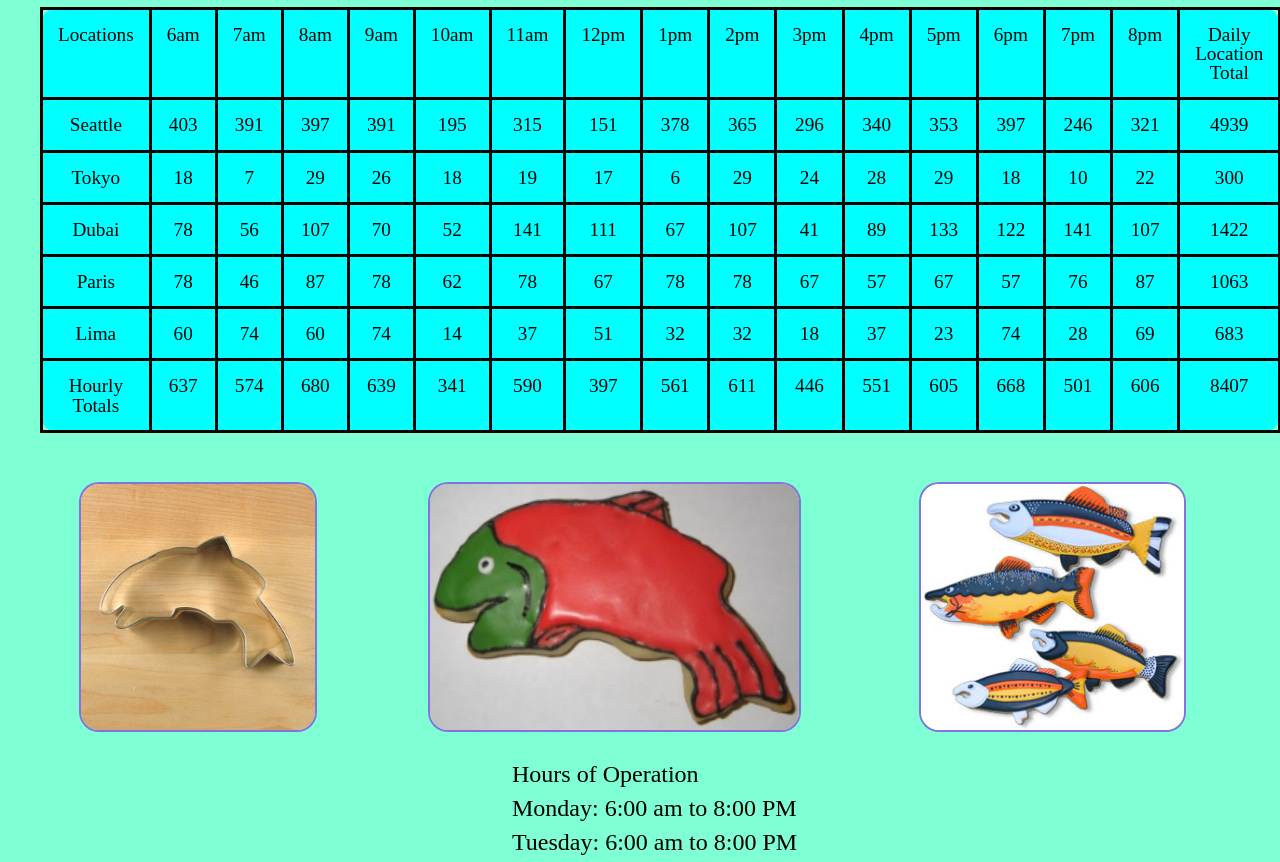
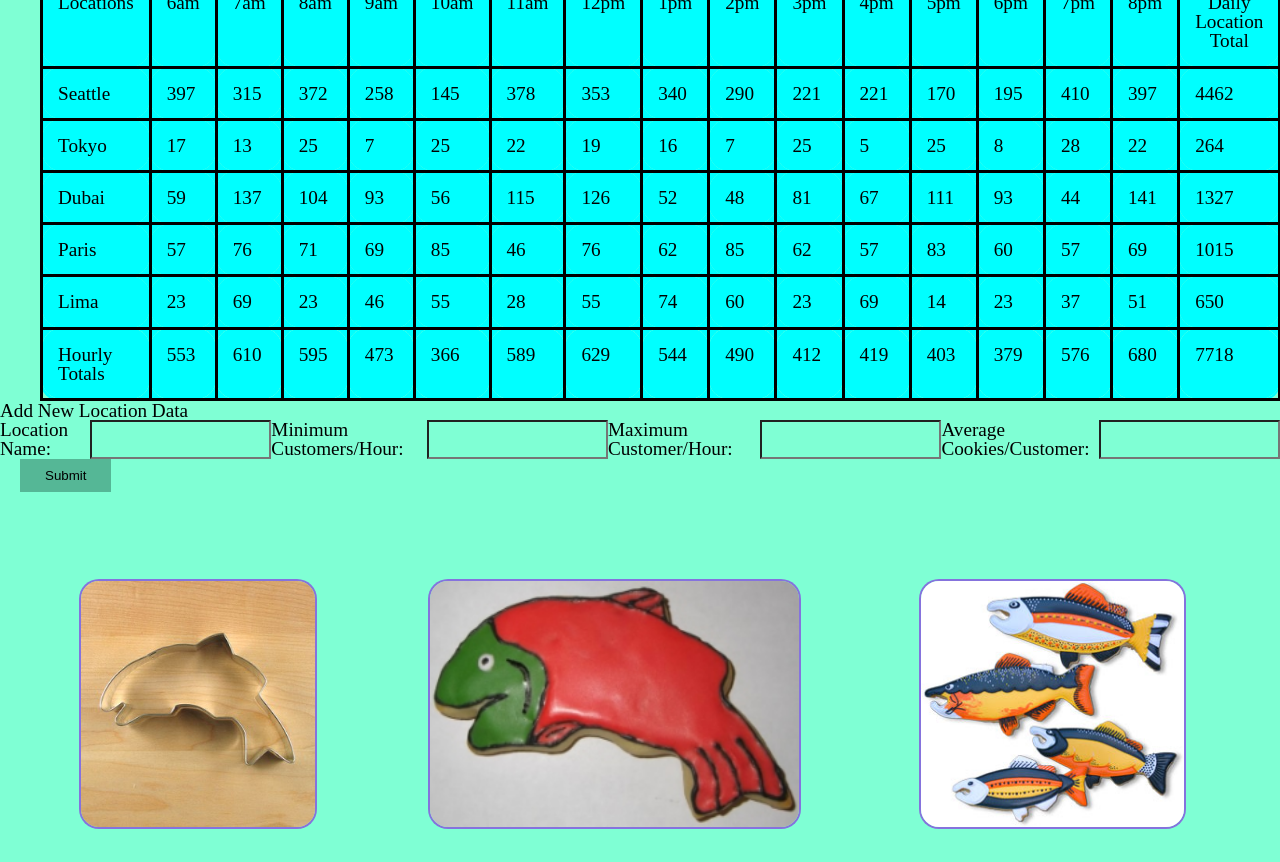
Before and after one commit to cesarderio/Cookie-stand, a plain HTML site: page sales.html in a window 1280 px wide. Shown: the part 372-1234 px from the top of the page. Drawn offline with Linux system fonts and the light colour scheme.

Commit message:
table and footer updates

```diff
--- a/app.js
+++ b/app.js
@@ -9,11 +9,11 @@ let days = [
   "Saturday",
   "Sunday",
 ];
-
 let open = "6:00 am to 8:00 PM";
 let closed = "Sorry we're closed";
 
 //Welcome
+/*
 let welcome = document.getElementById("Welcome");
 let welcomeHeading = document.createElement("h2");
 welcomeHeading.textContent = "Welcome to Pat's Salmon Cookies!";
@@ -24,8 +24,8 @@ let intropara = document.createElement("p");
 intropara.textContent =
   "Pat's Salmon Cookies started as a small corner stand by Pat himself, way back in the day. His family has kept their family recipe for generations, and now they want to share their delicious cookies with the world! Come on in and check out our variety of gluten free, animal and kid friendly cookies! ";
 intro.appendChild(intropara);
-
-// Hours
+*/
+//----Hours-of-Operation------------------------
 let hoursOpen = document.getElementById("Hours");
 let hoursHeading = document.createElement("h2");
 hoursHeading.textContent = "Hours of Operation";
@@ -40,7 +40,6 @@ for (let i = 0; i < days.length - 1; i++) {
   listItem.textContent = `${days[i]}: ${open}`;
   dailyHoursOpen.appendChild(listItem);
 }
-
 let closedSun = document.createElement("li");
 closedSun.textContent = `${days.pop()}: ${closed}`;
 dailyHoursOpen.appendChild(closedSun);
@@ -65,26 +64,20 @@ let hours = [
 ];
 //---------------Global----------------------------------
 
-let tblElem = document.getElementById("results");
-let tableElem = document.createElement("table");
-tblElem.appendChild(tableElem);
-
+let salesTable = document.getElementById("salesTable");
+let tableElem = document.createElement("table");    /*change to tbl */
+salesTable.appendChild(tableElem);
 let allCookieCafes = [];
 
-//-----Random-num-Generator-------------------
-/*function getRandom(min, max) {
-  return Math.floor(Math.random() * (max - min + 1)) + min;
-}
-*/
 // Constructor -------------------------------------
 function ShopLocations(location, minHrCust, maxHrCust, averageCookiesPerCust) {
   this.location = location;
   this.minHrCust = minHrCust;
   this.maxHrCust = maxHrCust;
   this.averageCookiesPerCust = averageCookiesPerCust;
+  this.hrlyTotal = [];
   this.dailyTotal = 0;
-  this.hrlyTotal = [];
-  this.customer = [];
+  this.customersPerHr = [];
   allCookieCafes.push(this);
 }
 
@@ -96,7 +89,7 @@ new ShopLocations("Lima", 2, 16, 4.6);
 
 ShopLocations.prototype.custPerHour = function () {
   for (let i = 0; i < hours.length; i++) {
-    this.customer.push(
+    this.customersPerHr.push(
       Math.floor(
         Math.random() * (this.maxHrCust - this.minHrCust + 1) + this.minHrCust
       )
@@ -104,18 +97,17 @@ ShopLocations.prototype.custPerHour = function () {
   }
 };
 
-ShopLocations.prototype.cookiesPerHr = function () {
-  for (let i = 0; i < this.customer.length; i++) {
+ShopLocations.prototype.totalPerHr = function () {
+  for (let i = 0; i < this.customersPerHr.length; i++) {
     this.hrlyTotal[i] = Math.round(
-      this.customer[i] * this.averageCookiesPerCust
+      this.customersPerHr[i] * this.averageCookiesPerCust
     );
     this.dailyTotal += this.hrlyTotal[i];
-    console.log(this.hrlyTotal[i]);
+
   }
 };
 // Table DOM Render----------
 ShopLocations.prototype.render = function () {
-  // tr is ul
   let trElem = document.createElement("tr");
   tableElem.appendChild(trElem);
 
@@ -131,6 +123,13 @@ ShopLocations.prototype.render = function () {
   tdElem = document.createElement("td");
   tdElem.textContent = this.dailyTotal;
   trElem.appendChild(tdElem);
+
+  ShopLocations.prototype.renderAll = function(){
+    this.custPerHour();
+    this.totalPerHr();
+    this.dailyTotal();
+    this.render();
+  };
 };
 
 //---------------------------HEADER---------
@@ -151,7 +150,8 @@ function createHeader() {
   tableElem.appendChild(trElem);
 }
 createHeader();
-//-------------------------------
+
+//--------------Create-Footer-----------------
 function createFooter() {
   let trFoot = document.createElement("tfoot");
   let trElem = document.createElement("tr");
@@ -182,24 +182,70 @@ function createFooter() {
 }
 
 //----------------------------
+function renderAllLocations(){
+  for(let i = 0; i < allCookieCafes.length; i++){
+    allCookieCafes[i].custPerHour();
+    allCookieCafes[i].totalPerHr();
+    allCookieCafes[i].render();
+  }
+}
+renderAllLocations();
 
+/*
 allCookieCafes[0].custPerHour();
 allCookieCafes[1].custPerHour();
 allCookieCafes[2].custPerHour();
 allCookieCafes[3].custPerHour();
 allCookieCafes[4].custPerHour();
 
-allCookieCafes[0].cookiesPerHr();
-allCookieCafes[1].cookiesPerHr();
-allCookieCafes[2].cookiesPerHr();
-allCookieCafes[3].cookiesPerHr();
-allCookieCafes[4].cookiesPerHr();
+allCookieCafes[0].totalPerHr();
+allCookieCafes[1].totalPerHr();
+allCookieCafes[2].totalPerHr();
+allCookieCafes[3].totalPerHr();
+allCookieCafes[4].totalPerHr();
 
 allCookieCafes[0].render();
 allCookieCafes[1].render();
 allCookieCafes[2].render();
 allCookieCafes[3].render();
 allCookieCafes[4].render();
+*/
+createFooter();
 
-createFooter();
-//createFooter();
+
+//----------Create-New-Location-Form-------
+let addLocationForm = document.getElementById("newLocation");
+let locationName = document.getElementById("locationName");
+let minCust = document.getElementById("minCust");
+let maxCust = document.getElementById("maxCust");
+let avgCC = document.getElementById("avgCC");
+
+
+function newLocationSubmit(event) {
+  event.preventDefault();
+
+  let locationNameTarget = event.target.locationName.value;
+  console.log(locationName);
+
+  let minCustTarget = +event.target.minCust.value;
+  console.log(minCust);
+
+  let maxHrCustTarget = +event.target.maxCust.value;
+  console.log(maxCust);
+
+  let avgCCTarget = +event.target.avgCC.value;
+  console.log(avgCC);
+
+  let newStore = new ShopLocations(locationNameTarget, minCustTarget, maxHrCustTarget, avgCCTarget);
+
+  newStore.custPerHour();
+  newStore.totalPerHr();
+  newStore.render();
+let tableFoot = document.querySelector('tfoot');
+console.log(tableFoot);
+tableFoot.remove();
+  createFooter();
+  addLocationForm.reset();
+}
+//------
+addLocationForm.addEventListener("submit", newLocationSubmit);
--- a/css/style.css
+++ b/css/style.css
@@ -212,3 +212,9 @@ a:hover { text-decoration: none; }
 
 
 a:active { text-decoration: none; }
+
+
+fieldset {
+  display: flex;
+  justify-content:flex-end
+}
--- a/sales.html
+++ b/sales.html
@@ -31,13 +31,38 @@
       <h1>Pat's Salmon Cookies</h1>
     </section>
 
-    <section id="Welcome"></section>
+ <section id="Welcome"></section>
+
+    <br>
+    <br>
     <br>
     <section>
       <h1>Sales At Our Locations</h1>
     </section>
     <br>
-    <section id="results"></section>
+    <section id="salesTable"></section>
+    <form action="" id="newLocation">
+      <fieldset>
+        <legend>Add New Location Data</legend>
+
+        <label for="locationName">Location Name:</label>
+        <input id="locationName" type="text" name="locationName">
+        <!-- event.target.location.value === user input-->
+
+        <label for="minCust">Minimum Customers/Hour:</label>
+        <input id="minCust" type="text" name="minCust" required>
+
+        <label for="maxCust">Maximum Customer/Hour:</label>
+        <input id="maxCust" type="text" name="maxCust" required>
+
+        <label for="avgCC">Average Cookies/Customer:</label>
+        <input id="avgCC" type="text" name="avgCC" required>
+
+      </fieldset>
+      <button id="submit" type="submit">Submit</button>
+    </form>
+    <br>
+    <br>
     <br>
     <section id="sideimages">
       <ul>
@@ -48,6 +73,9 @@
     </section>
     <section id="Hours"></section>
   </main>
+  <footer>
+    <p>Raphael Chookagian 2022</p>
+  </footer>
   <script src="./app.js"></script>
 </body>
 </html>
```
Also changed, not shown: aboutus.html (+3 -0 lines), contactus.html (+3 -0 lines), index.html (+3 -0 lines), locations.html (+4 -0 lines).
